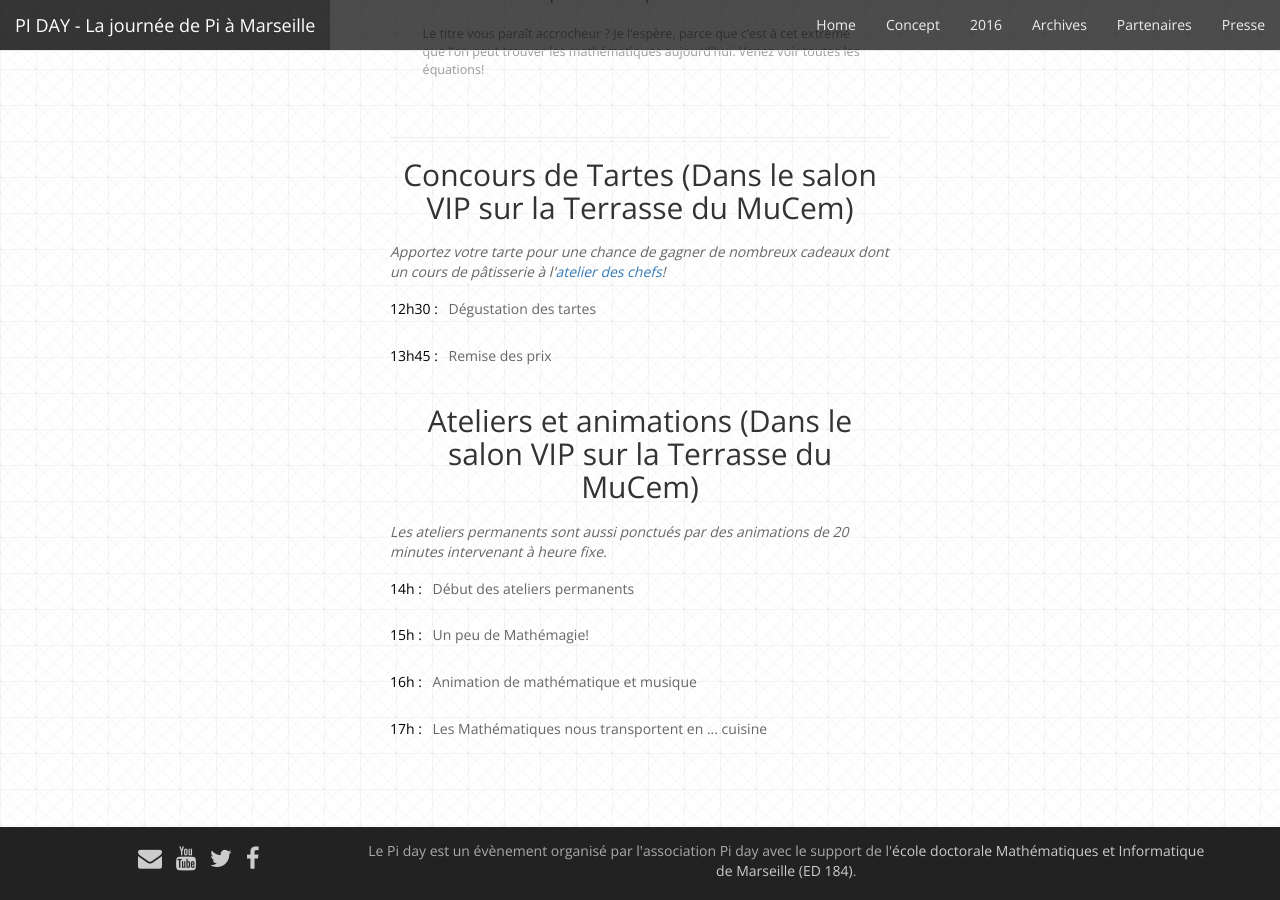
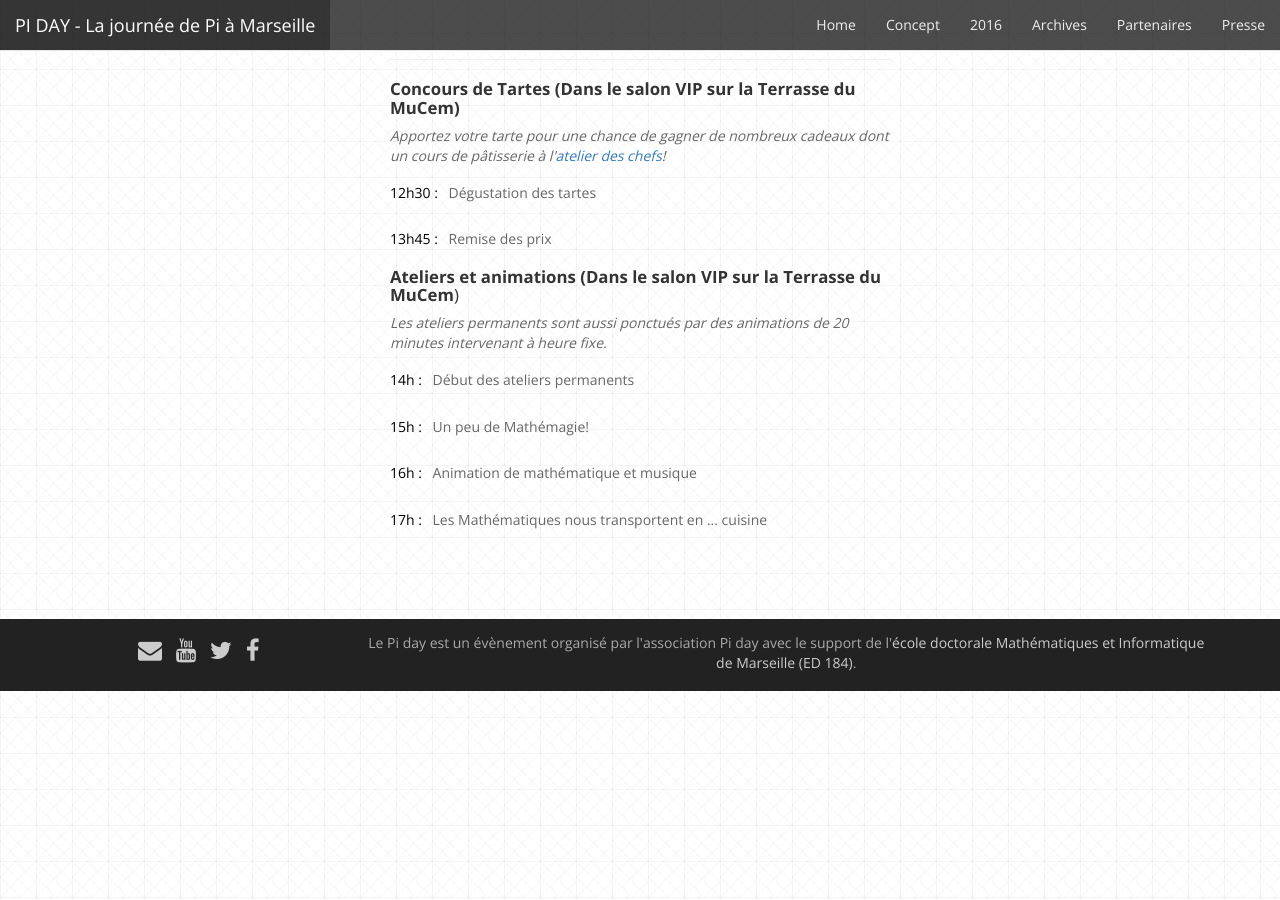
Before and after one commit to Piday/piday.github.io, a Jekyll site: the page built from programme.html, in a window 1280 px wide and 900 px high, scrolled down 1011 px. Built offline with Jekyll 4.4.1, drawn with Linux system fonts in a browser that asks for light colours; nearby versions of some CDN libraries; Markdown is read by kramdown in place of the engine named in the settings.

Commit message:
gras et moche

```diff
--- a/programme.html
+++ b/programme.html
@@ -14,7 +14,7 @@
   <div class="row text-center">
     <div class="col-sm-12">
 	<div class="programme">
-      <h2 class = "programme">Matinée (dans l'auditorium Germaine Tillion)</h2>
+      <h3 class = "programme"><strong>Matinée (dans l'auditorium Germaine Tillion)</strong></h3>
       <ul class = "programme">
         <li>
           <p>
@@ -58,7 +58,7 @@
       </ul>
 
       <hr>
-      <h2 class = "programme">Concours de Tartes (Dans le salon VIP sur la Terrasse du MuCem)</h2>
+      <h3 class = "programme"><strong>Concours de Tartes (Dans le salon VIP sur la Terrasse du MuCem)</strong></h3>
       <ul class = "programme">
 		<li><em>Apportez votre tarte pour une chance de gagner de nombreux cadeaux dont un cours de pâtisserie à l'<a href="http://www.atelierdeschefs.fr">atelier des chefs</a>!</em></li>
         <li>
@@ -72,7 +72,7 @@
           </p>
         </li>
 	</ul>
-	<h2 class = "programme">Ateliers et animations (Dans le salon VIP sur la Terrasse du MuCem)</h2>
+	<h3 class = "programme"><strong>Ateliers et animations (Dans le salon VIP sur la Terrasse du MuCem</strong>)</h3>
 	<ul class = "programme">
 		<li><em>Les ateliers permanents sont aussi ponctués par des animations de 20 minutes intervenant à heure fixe.</em></li>
         <li>
```
